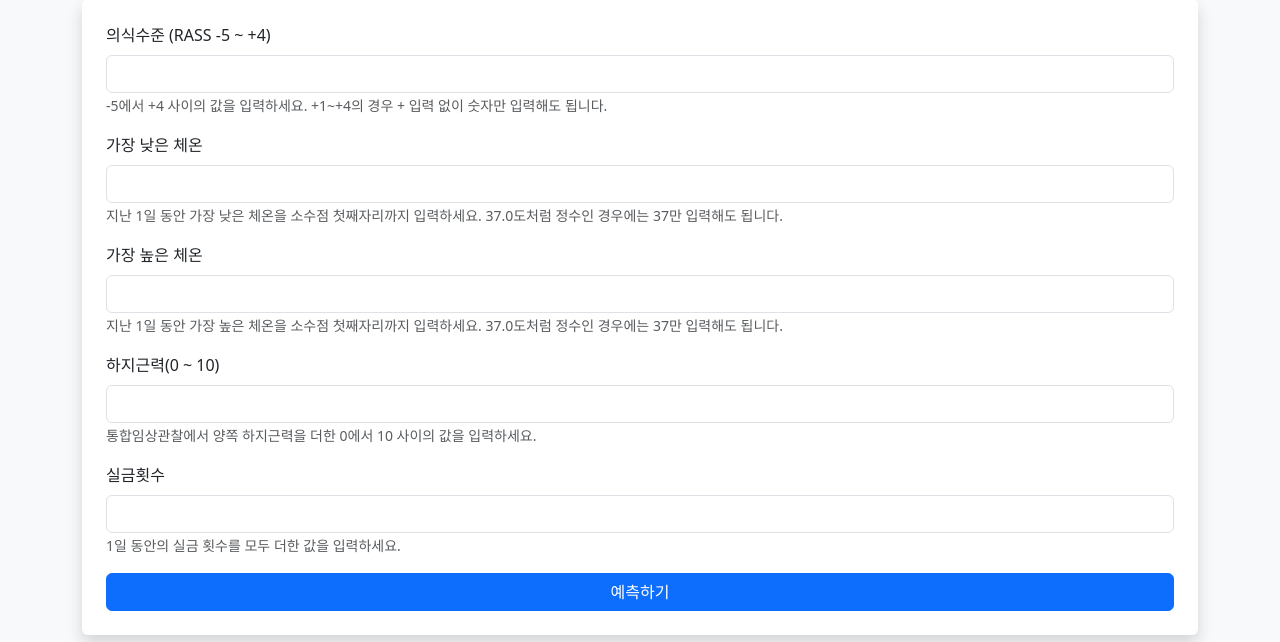
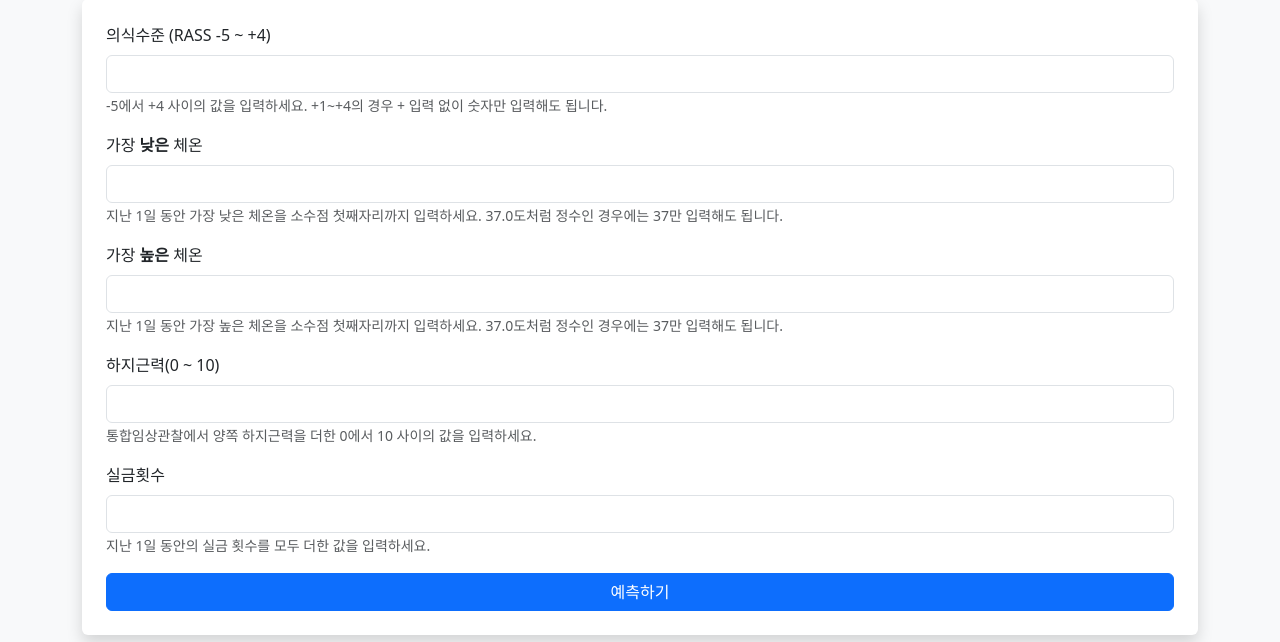
Before and after one commit to 2025ICU-WOC/WOC, a Flask app: page / in a window 1280 px wide. Shown: the part 135-777 px from the top of the page. Run offline with Flask 3, Linux system fonts and the light colour scheme; parts of the project's set-up code (start-up, migrations or seed data) failed here and were passed over.

Commit message:
Update index.html

```diff
--- a/templates/index.html
+++ b/templates/index.html
@@ -88,12 +88,12 @@
             <small class="text-muted">-5에서 +4 사이의 값을 입력하세요. +1~+4의 경우 + 입력 없이 숫자만 입력해도 됩니다.</small>
         </div>
         <div class="mb-3">
-            <label class="form-label">가장 낮은 체온</label>
+            <label class="form-label">가장 <strong>낮은</strong> 체온</label>
             <input type="number" step="0.1" name="feature2" class="form-control" required>
             <small class="text-muted">지난 1일 동안 가장 낮은 체온을 소수점 첫째자리까지 입력하세요. 37.0도처럼 정수인 경우에는 37만 입력해도 됩니다.</small>
         </div>
         <div class="mb-3">
-            <label class="form-label">가장 높은 체온</label>
+            <label class="form-label">가장 <strong>높은</strong> 체온</label>
             <input type="number" step="0.1" name="feature3" class="form-control" required>
             <small class="text-muted">지난 1일 동안 가장 높은 체온을 소수점 첫째자리까지 입력하세요. 37.0도처럼 정수인 경우에는 37만 입력해도 됩니다.</small>
         </div>
@@ -105,7 +105,7 @@
         <div class="mb-3">
             <label class="form-label">실금횟수</label>
             <input type="number" step="0.1" name="feature5" class="form-control" required>
-            <small class="text-muted">1일 동안의 실금 횟수를 모두 더한 값을 입력하세요.</small>
+            <small class="text-muted">지난 1일 동안의 실금 횟수를 모두 더한 값을 입력하세요.</small>
         </div>
 
 
```
